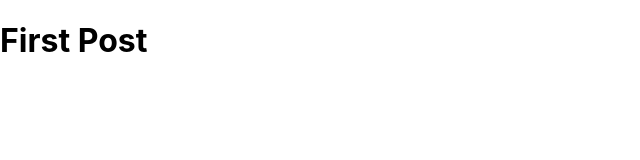
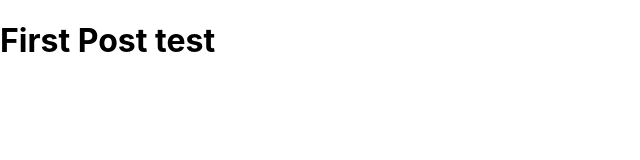
Before and after one commit to michrome/ssr_testing, a Next.js app: page /ssr in a window 1280 px wide. Shown: the top 160 px of the page, without its empty margins (0-640 px from the left). Built offline with nearby package versions, Linux system fonts and the light colour scheme.

Commit message:
updating

```diff
--- a/pages/ssr.js
+++ b/pages/ssr.js
@@ -1,6 +1,6 @@
 function Page({ res }) {
   console.log(res.test);
-  return <h1>First Post</h1>;
+  return <h1>First Post test</h1>;
 }
 
 // This gets called on every request
```
